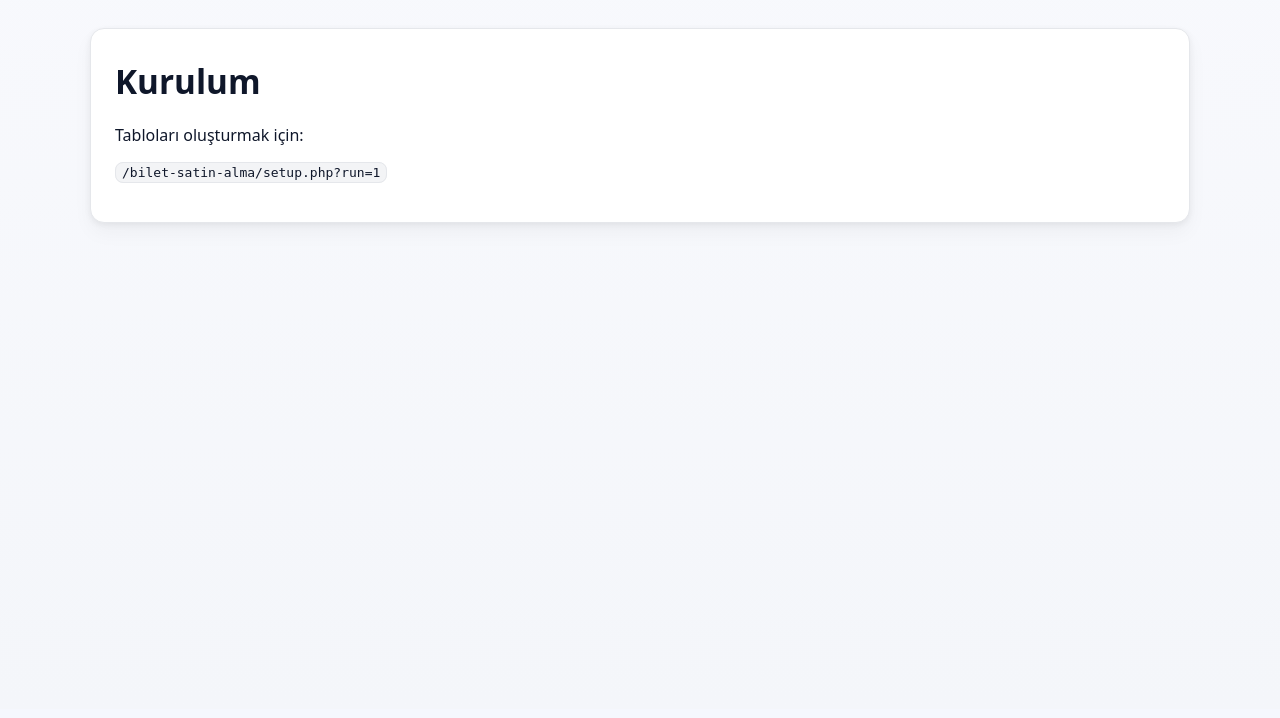
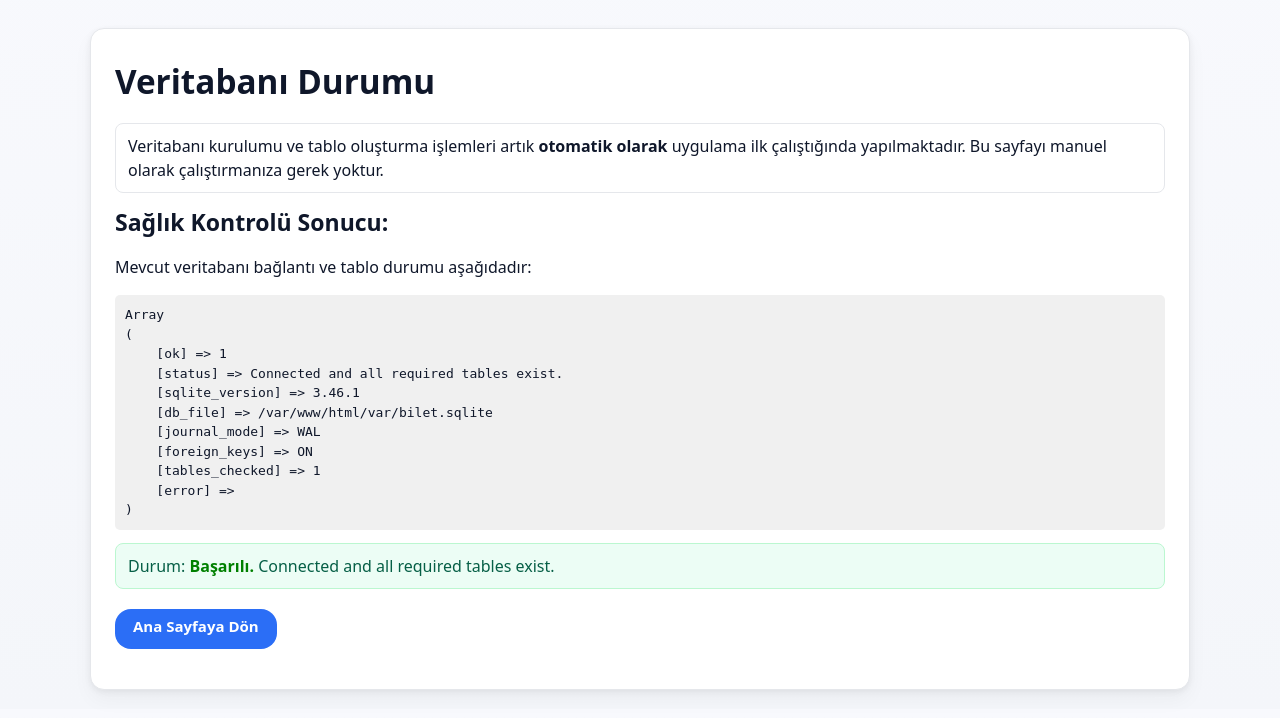
Before and after one commit to YusufTUREDI/bilet-satin-alma, a PHP site: page /bilet-satin-alma/pages/setup.php in a window 1280 px wide. Shown: the part 91-809 px from the top of the page. Before the commit the page ends 317 px from the top, so only its background shows below. Run offline with PHP 8.4, Linux system fonts and the light colour scheme.

Commit message:
feat: Otomatik veritabanı kurulumu eklendi

```diff
--- a/inc/db_connect.php
+++ b/inc/db_connect.php
@@ -1,36 +1,113 @@
 <?php
 declare(strict_types=1);
 
-if (!function_exists('db')) {
-    function db(): PDO {
-        static $pdo = null;
-        if ($pdo instanceof PDO) return $pdo;
+require_once __DIR__ . '/db_setup.php';
 
-        $dbPath = dirname(__DIR__) . DIRECTORY_SEPARATOR . 'var' . DIRECTORY_SEPARATOR . 'bilet.sqlite';
-        $dir = dirname($dbPath);
-        if (!is_dir($dir)) { mkdir($dir, 0777, true); }
+function db(): PDO
+{
+    static $pdo = null;
+    if ($pdo instanceof PDO) {
+        return $pdo;
+    }
 
+    $dbPath = dirname(__DIR__) . DIRECTORY_SEPARATOR . 'var' . DIRECTORY_SEPARATOR . 'bilet.sqlite';
+    $dbDir = dirname($dbPath);
+    $needsSetup = !is_file($dbPath);
+
+    if (!is_dir($dbDir)) {
+        error_log("Veritabanı dizini mevcut değil, oluşturulmaya çalışılıyor: " . $dbDir);
+        if (!@mkdir($dbDir, 0775, true) && !is_dir($dbDir)) {
+            error_log("!!! KRİTİK HATA: Veritabanı dizini oluşturulamadı: " . $dbDir . " - Web sunucusunun bu dizine yazma izni olduğundan emin olun!");
+            throw new \RuntimeException(sprintf('Veritabanı dizini "%s" oluşturulamadı. Lütfen klasör izinlerini kontrol edin.', $dbDir));
+        }
+        $needsSetup = true;
+        error_log("Veritabanı dizini başarıyla oluşturuldu: " . $dbDir);
+    }
+
+    try {
         $pdo = new PDO('sqlite:' . $dbPath, null, null, [
             PDO::ATTR_ERRMODE            => PDO::ERRMODE_EXCEPTION,
             PDO::ATTR_DEFAULT_FETCH_MODE => PDO::FETCH_ASSOC,
+            PDO::ATTR_TIMEOUT            => 5,
         ]);
-        $pdo->exec('PRAGMA foreign_keys = ON');
-        $pdo->exec('PRAGMA journal_mode = WAL');
-        return $pdo;
+        error_log("PDO bağlantısı başarıyla oluşturuldu: " . $dbPath);
+
+        $pdo->exec('PRAGMA foreign_keys = ON;');
+        $pdo->exec('PRAGMA journal_mode = WAL;');
+        $pdo->exec('PRAGMA busy_timeout = 5000;');
+
+        if (!$needsSetup) {
+            $checkTableStmt = $pdo->query("SELECT name FROM sqlite_master WHERE type='table' AND name='users' LIMIT 1");
+            if ($checkTableStmt->fetchColumn() === false) {
+                error_log("Veritabanı dosyası bulundu ancak 'users' tablosu eksik. Otomatik kurulum tetikleniyor.");
+                $needsSetup = true;
+            } else {
+                error_log("Veritabanı ve 'users' tablosu mevcut görünüyor.");
+            }
+        }
+
+        if ($needsSetup) {
+            error_log("Kurulum gerekli. initialize_database() fonksiyonu çağrılıyor...");
+            initialize_database($pdo);
+        }
+
+    } catch (\PDOException $e) {
+        error_log("!!! KRİTİK VERİTABANI HATASI (PDOException): " . $e->getMessage() . " (Dosya: " . $e->getFile() . ", Satır: " . $e->getLine() . ")");
+        exit("Veritabanı hatası oluştu. Lütfen sistem yöneticisi ile iletişime geçin.");
+    } catch (\Throwable $e) {
+        error_log("!!! BEKLENMEDİK HATA (db_connect): " . $e->getMessage() . " (Dosya: " . $e->getFile() . ", Satır: " . $e->getLine() . ")");
+        exit("Beklenmedik bir sunucu hatası oluştu.");
     }
+
+    return $pdo;
 }
 
 if (!function_exists('db_healthcheck')) {
-    function db_healthcheck(): array {
-        $pdo  = db();
-        $info = $pdo->query('PRAGMA database_list')->fetchAll();
-        $path = $info[0]['file'] ?? '';
-        $ver  = $pdo->query('SELECT sqlite_version() AS v')->fetch()['v'] ?? 'unknown';
-        return [
-            'ok'             => true,
-            'sqlite_version' => $ver,
-            'db_file'        => $path,
-            'wal_mode'       => 'WAL',
+    function db_healthcheck(): array
+    {
+        $result = [
+            'ok' => false,
+            'status' => 'Not connected',
+            'sqlite_version' => null,
+            'db_file' => null,
+            'journal_mode' => null,
+            'foreign_keys' => null,
+            'tables_checked' => false,
+            'error' => null,
         ];
+        try {
+            $pdo = db();
+            $result['ok'] = true;
+            $result['status'] = 'Connected';
+
+            $info = $pdo->query('PRAGMA database_list')->fetchAll();
+            $result['db_file'] = $info[0]['file'] ?? 'In-memory or temporary';
+            $result['sqlite_version'] = $pdo->query('SELECT sqlite_version() AS v')->fetchColumn() ?? 'unknown';
+            $result['journal_mode'] = strtoupper((string)($pdo->query('PRAGMA journal_mode')->fetchColumn() ?? 'unknown'));
+            $result['foreign_keys'] = $pdo->query('PRAGMA foreign_keys')->fetchColumn() == 1 ? 'ON' : 'OFF';
+
+            $requiredTables = ['users', 'firms', 'trips', 'tickets', 'coupons', 'wallet_tx'];
+            $missingTables = [];
+            foreach ($requiredTables as $table) {
+                $stmt = $pdo->query("SELECT name FROM sqlite_master WHERE type='table' AND name='$table' LIMIT 1");
+                if ($stmt->fetchColumn() === false) {
+                    $missingTables[] = $table;
+                }
+            }
+            $result['tables_checked'] = true;
+            if (empty($missingTables)) {
+                $result['status'] .= ' and all required tables exist.';
+            } else {
+                $result['status'] .= ' but required tables are MISSING: ' . implode(', ', $missingTables);
+                $result['ok'] = false;
+            }
+
+        } catch (\Throwable $e) {
+            error_log("db_healthcheck error: " . $e->getMessage());
+            $result['ok'] = false;
+            $result['status'] = 'Connection or setup FAILED';
+            $result['error'] = $e->getMessage();
+        }
+        return $result;
     }
 }
--- /dev/null
+++ b/inc/db_setup.php
@@ -0,0 +1,160 @@
+<?php
+declare(strict_types=1);
+
+/**
+ *
+ *
+ * @param PDO
+ * @throws PDOException
+ */
+function initialize_database(PDO $pdo): void
+{
+    error_log("Otomatik veritabanı kurulum fonksiyonu (initialize_database) başlatıldı.");
+
+
+    $pdo->beginTransaction();
+    try {
+
+        $pdo->exec("
+            CREATE TABLE IF NOT EXISTS firms (
+                id         INTEGER PRIMARY KEY AUTOINCREMENT,
+                name       TEXT    NOT NULL UNIQUE,
+                phone      TEXT,
+                email      TEXT,
+                is_active  INTEGER NOT NULL DEFAULT 1,
+                created_at TEXT    NOT NULL DEFAULT (datetime('now', 'localtime')) -- localtime eklendi
+            );
+        ");
+        error_log(" - 'firms' tablosu oluşturuldu veya zaten vardı.");
+
+
+        $pdo->exec("
+            CREATE TABLE IF NOT EXISTS users (
+                id            INTEGER PRIMARY KEY AUTOINCREMENT,
+                firm_id       INTEGER,
+                name          TEXT    NOT NULL,
+                email         TEXT    NOT NULL UNIQUE,
+                password_hash TEXT    NOT NULL,
+                role          TEXT    NOT NULL CHECK (role IN ('admin','firm_admin','user')),
+                credit_cents  INTEGER NOT NULL DEFAULT 0,
+                is_active     INTEGER NOT NULL DEFAULT 1,
+                created_at    TEXT    NOT NULL DEFAULT (datetime('now', 'localtime')), -- localtime eklendi
+                FOREIGN KEY (firm_id) REFERENCES firms(id) ON DELETE SET NULL
+            );
+        ");
+        error_log(" - 'users' tablosu oluşturuldu veya zaten vardı.");
+
+
+        $pdo->exec("
+            CREATE TABLE IF NOT EXISTS trips (
+                id          INTEGER PRIMARY KEY AUTOINCREMENT,
+                firm_id     INTEGER NOT NULL,
+                from_city   TEXT    NOT NULL,
+                to_city     TEXT    NOT NULL,
+                depart_at   TEXT    NOT NULL, -- Format: 'YYYY-MM-DD HH:MM'
+                arrive_at   TEXT,             -- Format: 'YYYY-MM-DD HH:MM'
+                price_cents INTEGER NOT NULL CHECK (price_cents >= 0),
+                seat_count  INTEGER NOT NULL CHECK (seat_count > 0),
+                status      TEXT    NOT NULL DEFAULT 'active' CHECK (status IN ('active','cancelled','past')),
+                created_at  TEXT    NOT NULL DEFAULT (datetime('now', 'localtime')), -- localtime eklendi
+                FOREIGN KEY (firm_id) REFERENCES firms(id) ON DELETE CASCADE
+            );
+        ");
+        error_log(" - 'trips' tablosu oluşturuldu veya zaten vardı.");
+
+
+        $pdo->exec("
+            CREATE TABLE IF NOT EXISTS coupons (
+                id               INTEGER PRIMARY KEY AUTOINCREMENT,
+                firm_id          INTEGER, -- NULL ise global (tüm firmalar)
+                code             TEXT    NOT NULL,
+                discount_percent INTEGER CHECK (discount_percent BETWEEN 0 AND 100),
+                discount_cents   INTEGER CHECK (discount_cents >= 0),
+                max_uses         INTEGER CHECK (max_uses IS NULL OR max_uses >= 1),
+                used_count       INTEGER NOT NULL DEFAULT 0,
+                valid_from       TEXT, -- Format: 'YYYY-MM-DD'
+                valid_until      TEXT, -- Format: 'YYYY-MM-DD'
+                is_active        INTEGER NOT NULL DEFAULT 1 CHECK (is_active IN (0,1)),
+                created_at       TEXT    NOT NULL DEFAULT (datetime('now', 'localtime')), -- localtime eklendi
+                FOREIGN KEY(firm_id) REFERENCES firms(id) ON DELETE CASCADE,
+                -- Bir firma için aynı kod tekrar edemez, global kuponlar (firm_id IS NULL) için de kod unique olmalı
+                UNIQUE (code, firm_id),
+                -- En az bir indirim türü belirtilmeli
+                CHECK (discount_percent IS NOT NULL OR discount_cents IS NOT NULL)
+            );
+        ");
+        error_log(" - 'coupons' tablosu oluşturuldu veya zaten vardı.");
+
+
+        $pdo->exec("
+            CREATE TABLE IF NOT EXISTS tickets (
+              id            INTEGER PRIMARY KEY AUTOINCREMENT,
+              user_id       INTEGER NOT NULL,
+              trip_id       INTEGER NOT NULL,
+              seat_no       INTEGER NOT NULL, -- Koltuk numarası (iptalde negatif olabilir)
+              price_cents   INTEGER NOT NULL CHECK (price_cents >= 0),
+              coupon_id     INTEGER,
+              status        TEXT    NOT NULL CHECK (status IN ('purchased', 'cancelled')),
+              purchased_at  TEXT    DEFAULT (datetime('now', 'localtime')), -- localtime eklendi
+              cancelled_at  TEXT,             -- İptal tarihi
+              FOREIGN KEY(user_id)   REFERENCES users(id)   ON DELETE CASCADE,
+              FOREIGN KEY(trip_id)   REFERENCES trips(id)   ON DELETE CASCADE,
+              FOREIGN KEY(coupon_id) REFERENCES coupons(id) ON DELETE SET NULL
+            );
+        ");
+        error_log(" - 'tickets' tablosu oluşturuldu veya zaten vardı.");
+
+
+        $pdo->exec("
+            CREATE UNIQUE INDEX IF NOT EXISTS ux_tickets_trip_seat_active
+            ON tickets(trip_id, seat_no)
+            WHERE status='purchased';
+        ");
+        error_log(" - 'ux_tickets_trip_seat_active' index'i oluşturuldu veya zaten vardı.");
+
+
+        $pdo->exec("
+            CREATE TABLE IF NOT EXISTS wallet_tx (
+                id            INTEGER PRIMARY KEY AUTOINCREMENT,
+                user_id       INTEGER NOT NULL,
+                type          TEXT    NOT NULL CHECK (type IN ('topup','purchase','refund','adjust')),
+                amount_cents  INTEGER NOT NULL, -- Pozitif: yükleme/iade, Negatif: harcama (veya tam tersi, koda göre ayarla!)
+                ref_ticket_id INTEGER,          -- İlişkili bilet ID'si (varsa)
+                note          TEXT,             -- İşlem açıklaması
+                created_at    TEXT    NOT NULL DEFAULT (datetime('now', 'localtime')), -- localtime eklendi
+                FOREIGN KEY (user_id)       REFERENCES users(id)   ON DELETE CASCADE,
+                FOREIGN KEY (ref_ticket_id) REFERENCES tickets(id) ON DELETE SET NULL
+            );
+        ");
+        error_log(" - 'wallet_tx' tablosu oluşturuldu veya zaten vardı.");
+
+
+        $adminEmail = 'admin@gmail.com';
+        $checkStmt = $pdo->prepare("SELECT 1 FROM users WHERE email = ? LIMIT 1");
+        $checkStmt->execute([$adminEmail]);
+
+        if (!$checkStmt->fetchColumn()) {
+            error_log("Varsayılan admin kullanıcısı bulunamadı, oluşturuluyor (E-posta: $adminEmail, Şifre: password)...");
+            $adminPasswordHash = password_hash('password', PASSWORD_DEFAULT);
+            $insertStmt = $pdo->prepare("
+                INSERT INTO users (name, email, password_hash, role, is_active, credit_cents)
+                VALUES ('Site Yöneticisi', ?, ?, 'admin', 1, 0)
+            ");
+            $insertStmt->execute([$adminEmail, $adminPasswordHash]);
+            error_log("Varsayılan admin kullanıcısı başarıyla oluşturuldu.");
+        } else {
+            error_log("Varsayılan admin kullanıcısı (E-posta: $adminEmail) zaten mevcut.");
+        }
+
+
+        $pdo->commit();
+        error_log("Veritabanı kurulum transaction'ı başarıyla commit edildi.");
+
+    } catch (\PDOException $e) {
+
+        $pdo->rollBack();
+        error_log("Veritabanı kurulumu BAŞARISIZ! Transaction geri alındı. Hata: " . $e->getMessage());
+
+        throw $e;
+    }
+}
--- a/pages/setup.php
+++ b/pages/setup.php
@@ -1,162 +1,60 @@
 <?php
 require dirname(__DIR__) . '/inc/bootstrap.php';
-require dirname(__DIR__) . '/inc/auth.php';
-require dirname(__DIR__) . '/inc/nav.php'; echo nav_html();
+require dirname(__DIR__) . '/inc/nav.php';
 
-if (APP_ENV !== 'dev') {
-    http_response_code(403);
-    exit;
-}
+$health = db_healthcheck();
 
-$pdo = db();
-$pdo->exec('PRAGMA foreign_keys = ON');
-$pdo->exec('PRAGMA journal_mode = WAL');
-
-function table_exists(PDO $pdo, string $name): bool {
-    $st = $pdo->prepare("SELECT name FROM sqlite_master WHERE type='table' AND name=?");
-    $st->execute([$name]);
-    return (bool)$st->fetchColumn();
-}
-
-$migrations = [
-    "CREATE TABLE IF NOT EXISTS firms (
-        id         INTEGER PRIMARY KEY AUTOINCREMENT,
-        name       TEXT    NOT NULL UNIQUE,
-        phone      TEXT,
-        email      TEXT,
-        is_active  INTEGER NOT NULL DEFAULT 1,
-        created_at TEXT    NOT NULL DEFAULT (datetime('now'))
-    )",
-
-    "CREATE TABLE IF NOT EXISTS users (
-        id            INTEGER PRIMARY KEY AUTOINCREMENT,
-        firm_id       INTEGER,
-        name          TEXT    NOT NULL,
-        email         TEXT    NOT NULL UNIQUE,
-        password_hash TEXT    NOT NULL,
-        role          TEXT    NOT NULL CHECK (role IN ('admin','firm_admin','user')),
-        credit_cents  INTEGER NOT NULL DEFAULT 0,
-        is_active     INTEGER NOT NULL DEFAULT 1,
-        created_at    TEXT    NOT NULL DEFAULT (datetime('now')),
-        FOREIGN KEY (firm_id) REFERENCES firms(id) ON DELETE SET NULL
-    )",
-
-    "CREATE TABLE IF NOT EXISTS trips (
-        id          INTEGER PRIMARY KEY AUTOINCREMENT,
-        firm_id     INTEGER NOT NULL,
-        from_city   TEXT    NOT NULL,
-        to_city     TEXT    NOT NULL,
-        depart_at   TEXT    NOT NULL,
-        arrive_at   TEXT,
-        price_cents INTEGER NOT NULL,
-        seat_count  INTEGER NOT NULL CHECK (seat_count > 0),
-        status      TEXT    NOT NULL DEFAULT 'active' CHECK (status IN ('active','cancelled','past')),
-        created_at  TEXT    NOT NULL DEFAULT (datetime('now')),
-        FOREIGN KEY (firm_id) REFERENCES firms(id) ON DELETE CASCADE
-    )",
-
-    "CREATE TABLE IF NOT EXISTS coupons (
-    id               INTEGER PRIMARY KEY AUTOINCREMENT,
-    firm_id          INTEGER,
-    code             TEXT    NOT NULL UNIQUE,
-    discount_percent INTEGER CHECK (discount_percent BETWEEN 0 AND 100),
-    discount_cents   INTEGER CHECK (discount_cents >= 0),
-    max_uses         INTEGER,
-    used_count       INTEGER NOT NULL DEFAULT 0,
-    valid_from       TEXT,
-    valid_until      TEXT,
-    is_active        INTEGER NOT NULL DEFAULT 1,
-    created_at       TEXT    NOT NULL DEFAULT (datetime('now')),
-    CHECK (discount_percent IS NOT NULL OR discount_cents IS NOT NULL),
-    FOREIGN KEY (firm_id) REFERENCES firms(id) ON DELETE SET NULL
-)",
-
-    "CREATE TABLE IF NOT EXISTS tickets (
-        id            INTEGER PRIMARY KEY AUTOINCREMENT,
-        user_id       INTEGER NOT NULL,
-        trip_id       INTEGER NOT NULL,
-        seat_no       INTEGER NOT NULL,
-        price_cents   INTEGER NOT NULL,
-        coupon_id     INTEGER,
-        status        TEXT    NOT NULL DEFAULT 'purchased' CHECK (status IN ('purchased','cancelled')),
-        purchased_at  TEXT    NOT NULL DEFAULT (datetime('now')),
-        cancelled_at  TEXT,
-        UNIQUE (trip_id, seat_no),
-        FOREIGN KEY (user_id)  REFERENCES users(id)   ON DELETE CASCADE,
-        FOREIGN KEY (trip_id)  REFERENCES trips(id)   ON DELETE CASCADE,
-        FOREIGN KEY (coupon_id)REFERENCES coupons(id) ON DELETE SET NULL
-    )",
-
-    "CREATE TABLE IF NOT EXISTS wallet_tx (
-        id            INTEGER PRIMARY KEY AUTOINCREMENT,
-        user_id       INTEGER NOT NULL,
-        type          TEXT    NOT NULL CHECK (type IN ('topup','purchase','refund','adjust')),
-        amount_cents  INTEGER NOT NULL,
-        ref_ticket_id INTEGER,
-        note          TEXT,
-        created_at    TEXT    NOT NULL DEFAULT (datetime('now')),
-        FOREIGN KEY (user_id)       REFERENCES users(id)   ON DELETE CASCADE,
-        FOREIGN KEY (ref_ticket_id) REFERENCES tickets(id) ON DELETE SET NULL
-    )",
-];
-
-$ran = isset($_GET['run']) && $_GET['run'] === '1';
-$result = ['migrated' => false, 'counts' => []];
-
-if ($ran) {
-    $pdo->beginTransaction();
-    try {
-        foreach ($migrations as $sql) {
-            $pdo->exec($sql);
-        }
-        $result['migrated'] = true;
-
-        foreach (['firms','users','trips','coupons','tickets','wallet_tx'] as $tbl) {
-            if (table_exists($pdo,$tbl)) {
-                $result['counts'][$tbl] = (int)$pdo->query("SELECT COUNT(*) FROM {$tbl}")->fetchColumn();
-            }
-        }
-
-        $pdo->commit();
-    } catch (Throwable $e) {
-        $pdo->rollBack();
-        http_response_code(500);
-        echo "Kurulum hatası: " . e($e->getMessage());
-        exit;
-    }
-}
 ?>
 <!doctype html>
 <html lang="tr">
 <head>
     <meta charset="utf-8">
     <meta name="viewport" content="width=device-width,initial-scale=1">
-  <title>Kurulum</title>
+    <title>Veritabanı Durumu</title>
     <link rel="stylesheet" href="<?= e(BASE_URL) ?>/css/styles.css">
+    <style>
+        .status-ok { color: green; font-weight: bold; }
+        .status-error { color: red; font-weight: bold; }
+        pre { background-color: #f0f0f0; padding: 10px; border-radius: 5px; white-space: pre-wrap; word-wrap: break-word; }
+    </style>
 </head>
 <body>
+    <?= nav_html(); ?>
     <main class="container" style="padding:28px 0">
         <section class="card">
-      <h1>Kurulum</h1>
-      <?php if (!$ran): ?>
-        <p>Tabloları oluşturmak için:</p>
-        <p><code><?= e(BASE_URL) ?>/setup.php?run=1</code></p>
+            <h1>Veritabanı Durumu</h1>
+
+            <div class="alert alert-info">
+                Veritabanı kurulumu ve tablo oluşturma işlemleri artık <strong>otomatik olarak</strong> uygulama ilk çalıştığında yapılmaktadır. Bu sayfayı manuel olarak çalıştırmanıza gerek yoktur.
+            </div>
+
+            <h2>Sağlık Kontrolü Sonucu:</h2>
+            <p>Mevcut veritabanı bağlantı ve tablo durumu aşağıdadır:</p>
+            <pre><?= e(print_r($health, true)); ?></pre>
+
+            <?php if (!$health['ok']): ?>
+                <div class="alert alert-error">
+                    <strong>Hata:</strong> Veritabanı bağlantısında veya kurulumunda bir sorun var gibi görünüyor. Lütfen aşağıdaki olası nedenleri kontrol edin:
+                    <ul>
+                        <li>`var` klasörünün web sunucusu (Apache/PHP kullanıcısı) tarafından yazılabilir olduğundan emin olun.</li>
+                        <li>PHP `pdo_sqlite` eklentisinin etkin olduğundan emin olun.</li>
+                        <li>Apache/PHP hata log dosyalarını (`<?= e(ini_get('error_log') ?: 'Sunucu yapılandırmasında belirtilen dosya') ?>`) kontrol edin.</li>
+                        <?php if (!empty($health['error'])): ?>
+                            <li>Tespit edilen hata mesajı: <?= e($health['error']) ?></li>
+                        <?php endif; ?>
+                    </ul>
+                </div>
             <?php else: ?>
-        <ul>
-          <li>Migrasyon: <b><?= $result['migrated'] ? 'Tamam' : 'Atlandı' ?></b></li>
-        </ul>
-        <?php if ($result['counts']): ?>
-          <h3>Tablo Sayıları</h3>
-          <ul>
-            <?php foreach ($result['counts'] as $t => $c): ?>
-              <li><?= e($t) ?>: <b><?= e((string)$c) ?></b></li>
-            <?php endforeach; ?>
-          </ul>
+                 <div class="alert alert-success">
+                     Durum: <span class="status-ok">Başarılı.</span> <?= e($health['status']) ?>
+                 </div>
             <?php endif; ?>
-        <p><a class="brand" href="<?= e(BASE_URL) ?>/">Ana sayfa</a></p>
-      <?php endif; ?>
+
+             <p style="margin-top: 20px;">
+                 <a class="btn" href="<?= e(BASE_URL) ?>/">Ana Sayfaya Dön</a>
+             </p>
         </section>
     </main>
-  <script src="<?= e(BASE_URL) ?>/js/app.js"<?= script_nonce_attr(); ?>></script>
+     <script src="<?= e(BASE_URL) ?>/js/app.js" <?= script_nonce_attr(); ?>></script>
 </body>
 </html>
```
Also changed, not shown: index.php (+18 -12 lines), README.md. Lines whose indentation alone changed are shown as unchanged.
